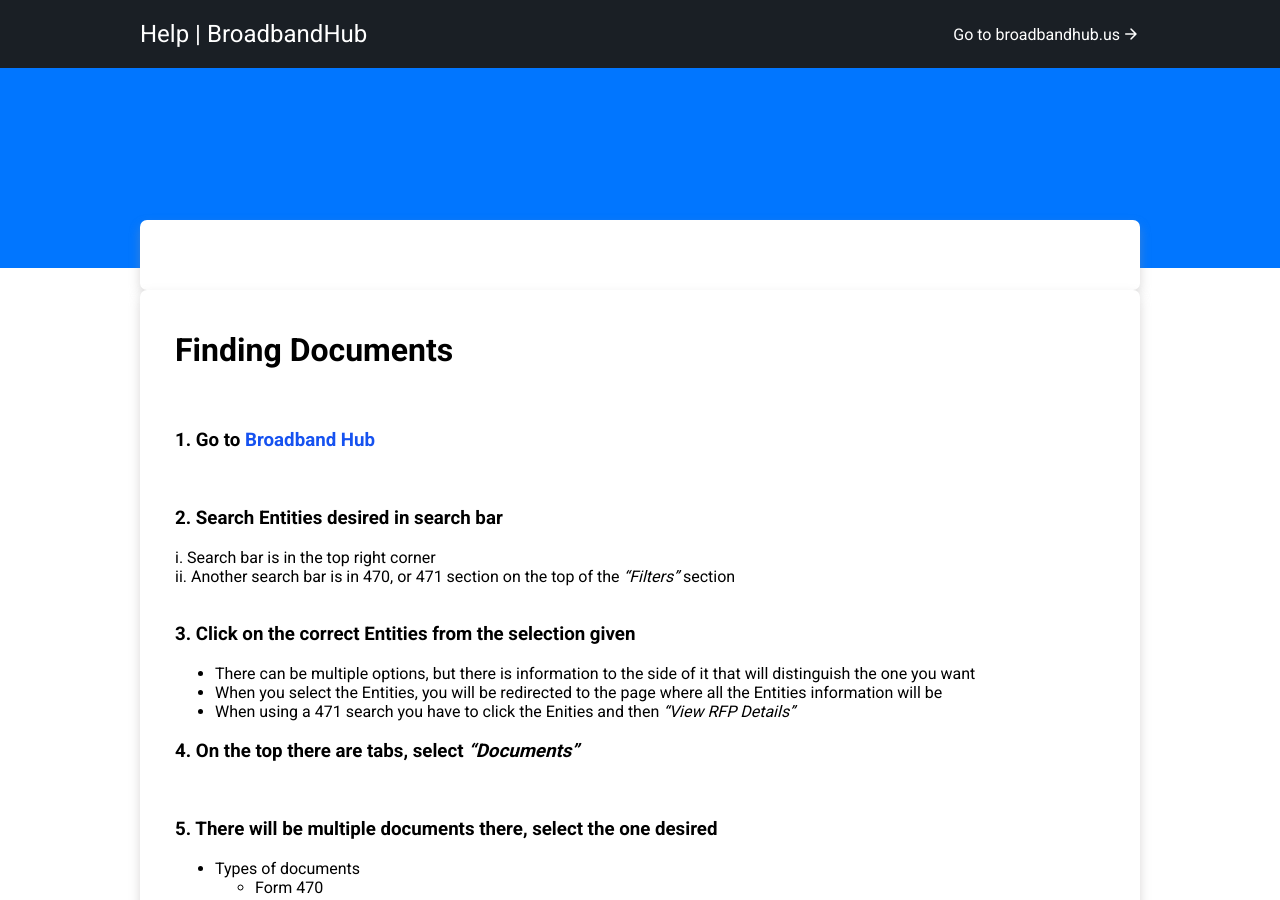
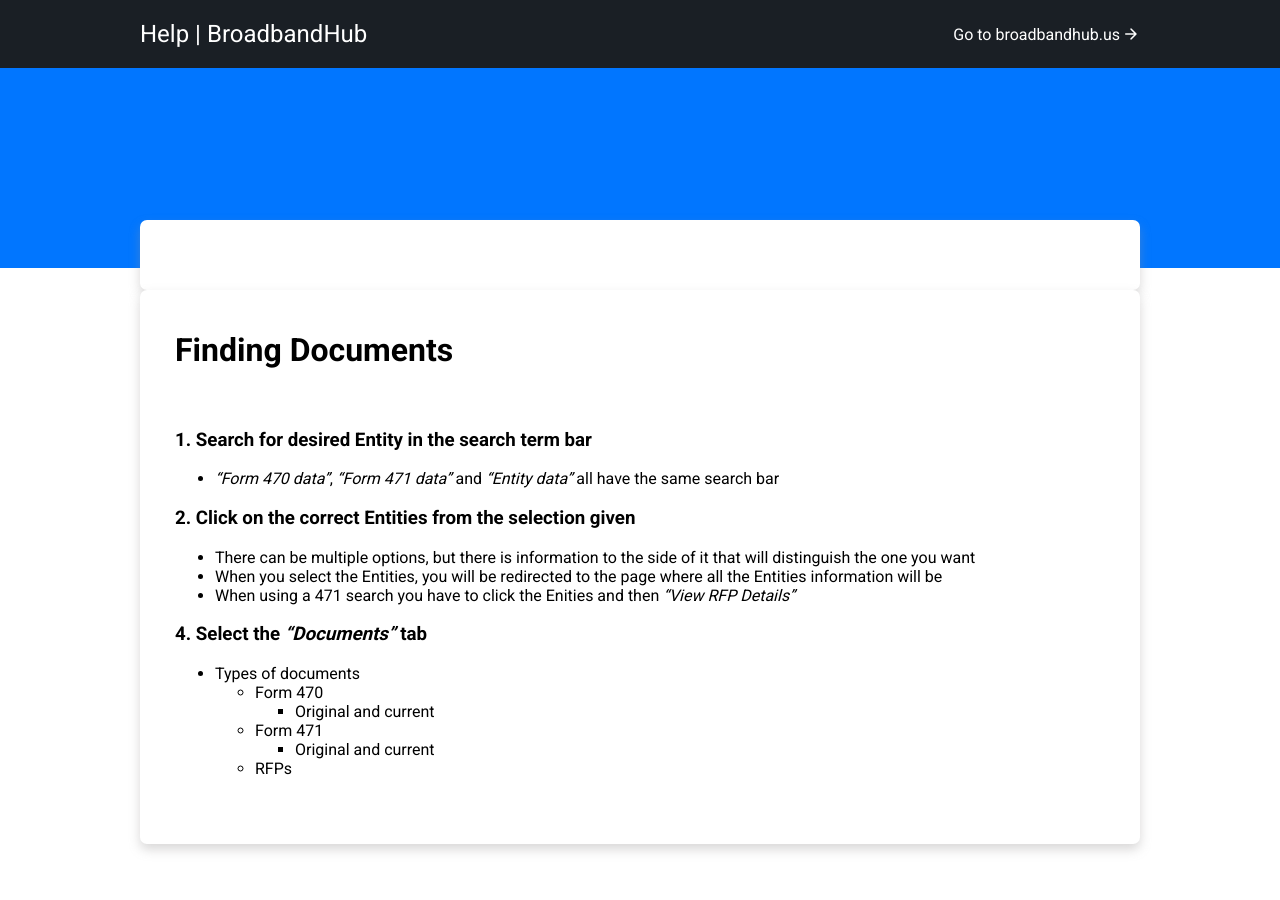
Before and after one commit to kt-eller/help-pages, a Jekyll site: the page built from pages/finding-documents.md, in a window 1280 px wide and 900 px high. Built offline with Jekyll 4.4.1, drawn with Linux system fonts in a browser that asks for light colours; nearby versions of some CDN libraries; comment, search, counter and statistics services are not loaded; a style sheet for code colours, icons or effects is not loaded.

Commit message:
Update finding-documents.md

```diff
--- a/pages/finding-documents.md
+++ b/pages/finding-documents.md
@@ -7,26 +7,17 @@ permalink: /finding-documents
 # {{ page.title }}
 <br>
 
-### 1. Go to [Broadband Hub](https://app.broadbandhub.us/dashboard)
+### 1. Search for desired Entity in the search term bar
+- *"Form 470 data"*, *"Form 471 data"* and *"Entity data"* all have the same search bar
 <br>
 
-### 2. Search Entities desired in search bar
-i. Search bar is in the top right corner
-<br>
-ii. Another search bar is in 470, or 471 section on the top of the *"Filters"* section
-<br>
-<br>
-
-### 3. Click on the correct Entities from the selection given
+### 2. Click on the correct Entities from the selection given
 - There can be multiple options, but there is information to the side of it that will distinguish the one you want
 - When you select the Entities, you will be redirected to the page where all the Entities information will be
 - When using a 471 search you have to click the Enities and then *"View RFP Details"*
 <br>
 
-### 4. On the top there are tabs, select *"Documents"*
-<br>
-
-### 5. There will be multiple documents there, select the one desired
+### 4. Select the *"Documents"* tab
 - Types of documents
     - Form 470
         - Original and current
```
